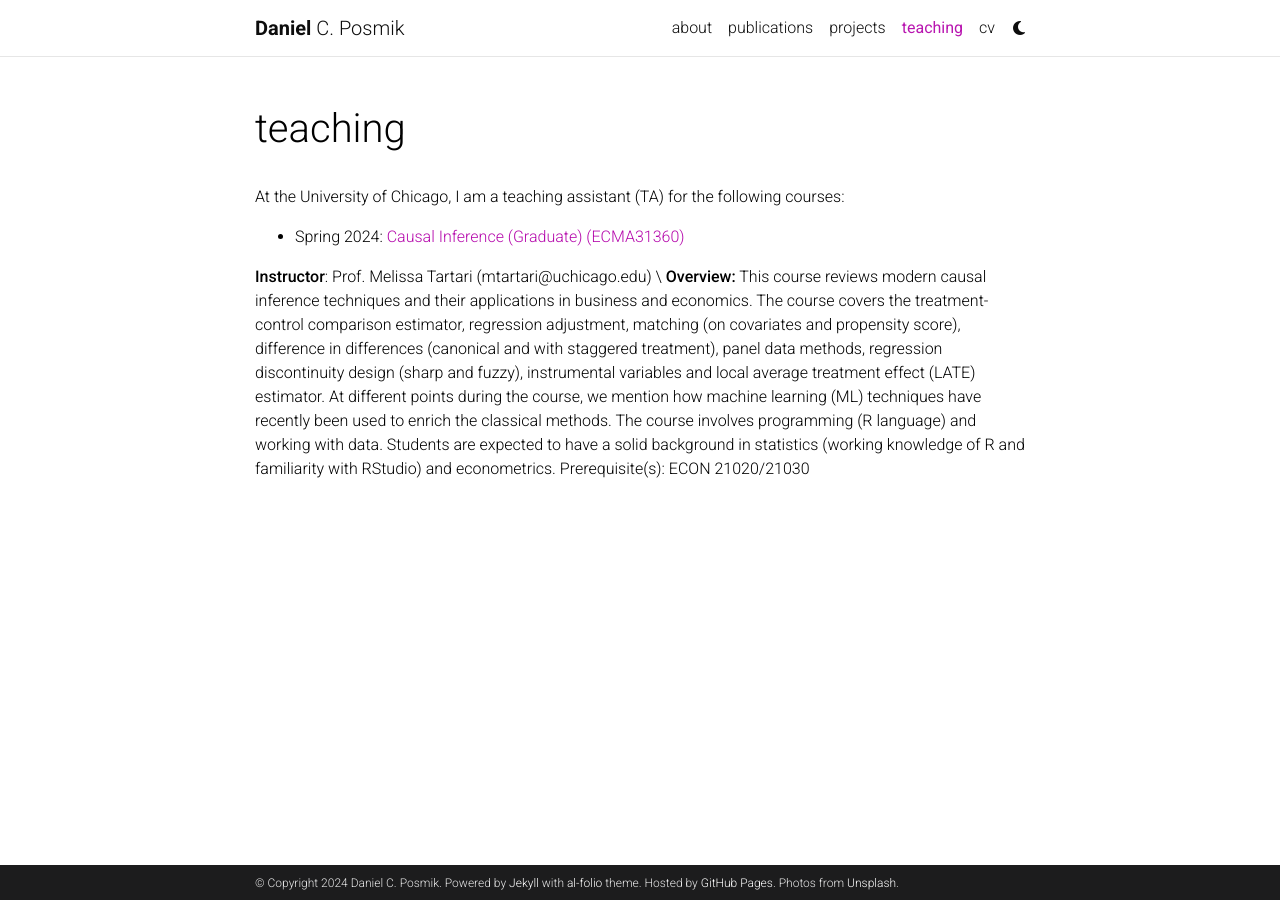
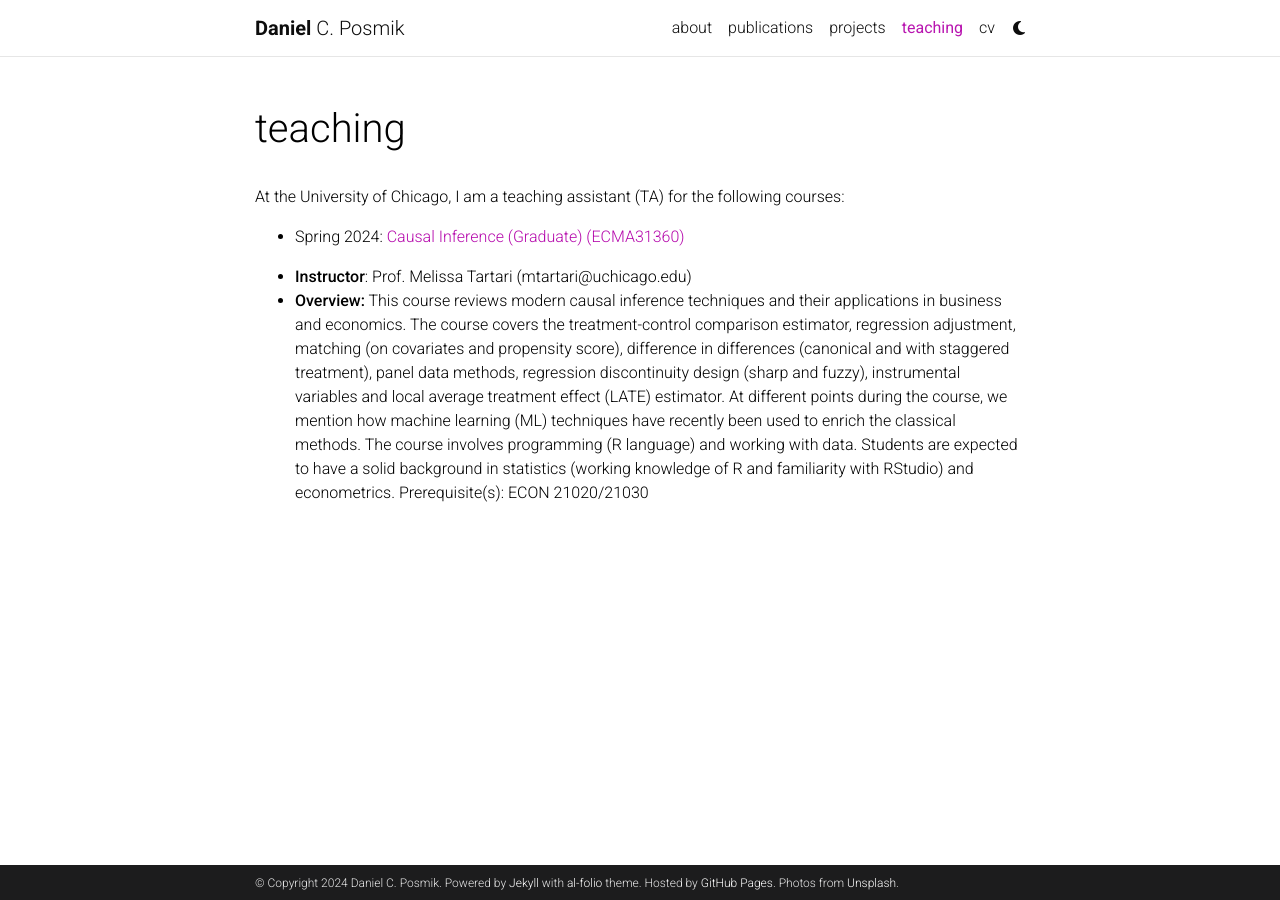
Before and after one commit to posmikdc/posmikdc.github.io, a Jekyll site: the page built from _pages/teaching.md, in a window 1280 px wide. Built offline with Jekyll 4.4.1, drawn with Linux system fonts in a browser that asks for light colours; comment, search, counter and statistics services are not loaded; a style sheet for code colours, icons or effects is not loaded.

```diff
--- a/_pages/teaching.md
+++ b/_pages/teaching.md
@@ -11,5 +11,5 @@ At the University of Chicago, I am a teaching assistant (TA) for the following c
 
 * Spring 2024: [Causal Inference (Graduate) (ECMA31360)](https://voices.uchicago.edu/qrmeth/courses/#31360)
 
-**Instructor**: Prof. Melissa Tartari (mtartari@uchicago.edu) \
-**Overview:** This course reviews modern causal inference techniques and their applications in business and economics. The course covers the treatment-control comparison estimator, regression adjustment, matching (on covariates and propensity score), difference in differences (canonical and with staggered treatment), panel data methods, regression discontinuity design (sharp and fuzzy), instrumental variables and local average treatment effect (LATE) estimator. At different points during the course, we mention how machine learning (ML) techniques have recently been used to enrich the classical methods. The course involves programming (R language) and working with data. Students are expected to have a solid background in statistics (working knowledge of R and familiarity with RStudio) and econometrics. Prerequisite(s): ECON 21020/21030
+- **Instructor**: Prof. Melissa Tartari (mtartari@uchicago.edu)
+- **Overview:** This course reviews modern causal inference techniques and their applications in business and economics. The course covers the treatment-control comparison estimator, regression adjustment, matching (on covariates and propensity score), difference in differences (canonical and with staggered treatment), panel data methods, regression discontinuity design (sharp and fuzzy), instrumental variables and local average treatment effect (LATE) estimator. At different points during the course, we mention how machine learning (ML) techniques have recently been used to enrich the classical methods. The course involves programming (R language) and working with data. Students are expected to have a solid background in statistics (working knowledge of R and familiarity with RStudio) and econometrics. Prerequisite(s): ECON 21020/21030
```
